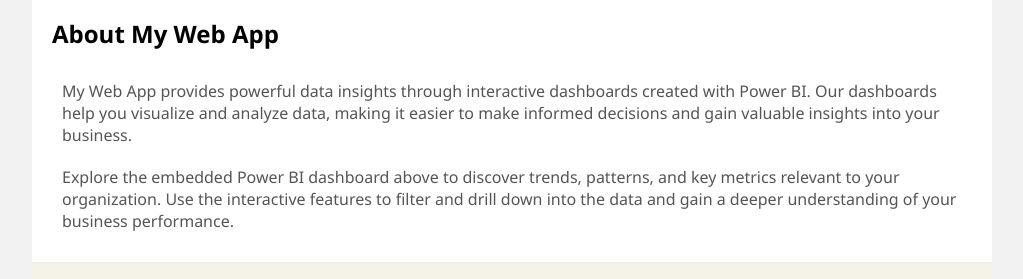
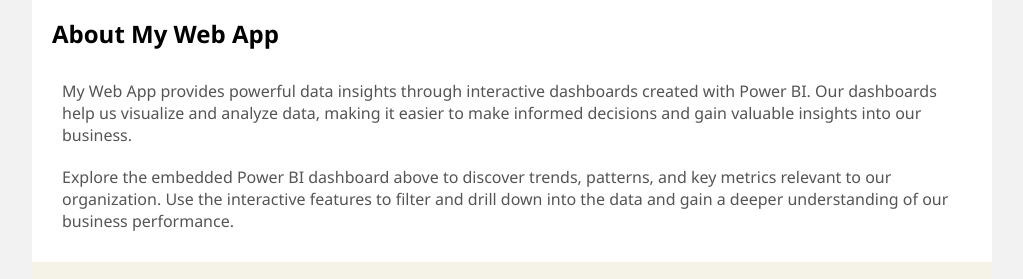
Before and after one commit to sonejamohit/HR_Dashboard, a plain HTML site: page index.html in a window 1280 px wide. Shown: the part 803-1082 px from the top of the page, without its empty margins (128-1151 px from the left). Drawn offline with Linux system fonts and the light colour scheme.

Commit message:
Update index.html

```diff
--- a/index.html
+++ b/index.html
@@ -86,10 +86,10 @@
         <main>
             <h2>About My Web App</h2>
             <p>
-                My Web App provides powerful data insights through interactive dashboards created with Power BI. Our dashboards help you visualize and analyze data, making it easier to make informed decisions and gain valuable insights into your business.
+                My Web App provides powerful data insights through interactive dashboards created with Power BI. Our dashboards help us visualize and analyze data, making it easier to make informed decisions and gain valuable insights into our business.
             </p>
             <p>
-                Explore the embedded Power BI dashboard above to discover trends, patterns, and key metrics relevant to your organization. Use the interactive features to filter and drill down into the data and gain a deeper understanding of your business performance.
+                Explore the embedded Power BI dashboard above to discover trends, patterns, and key metrics relevant to our organization. Use the interactive features to filter and drill down into the data and gain a deeper understanding of our business performance.
             </p>
         </main>
 
```
